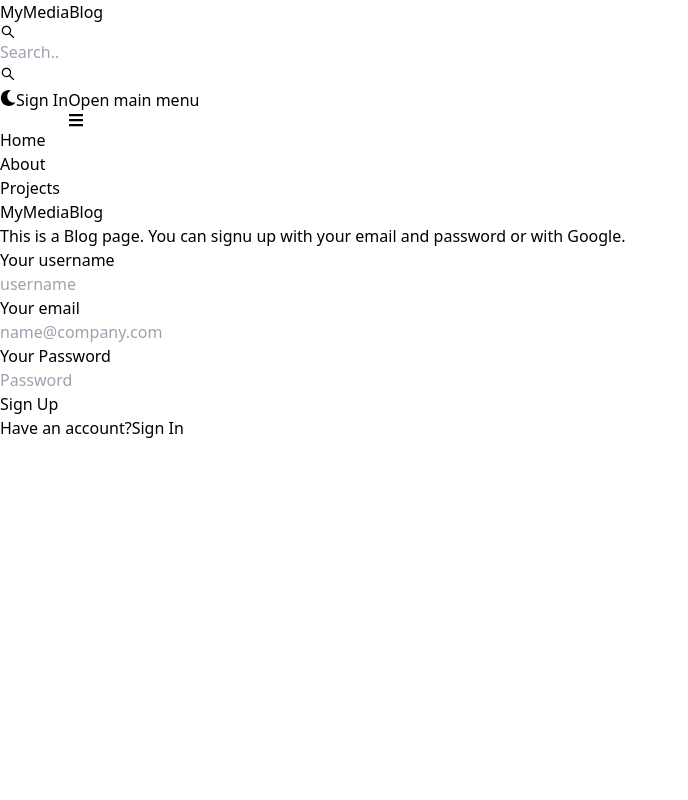
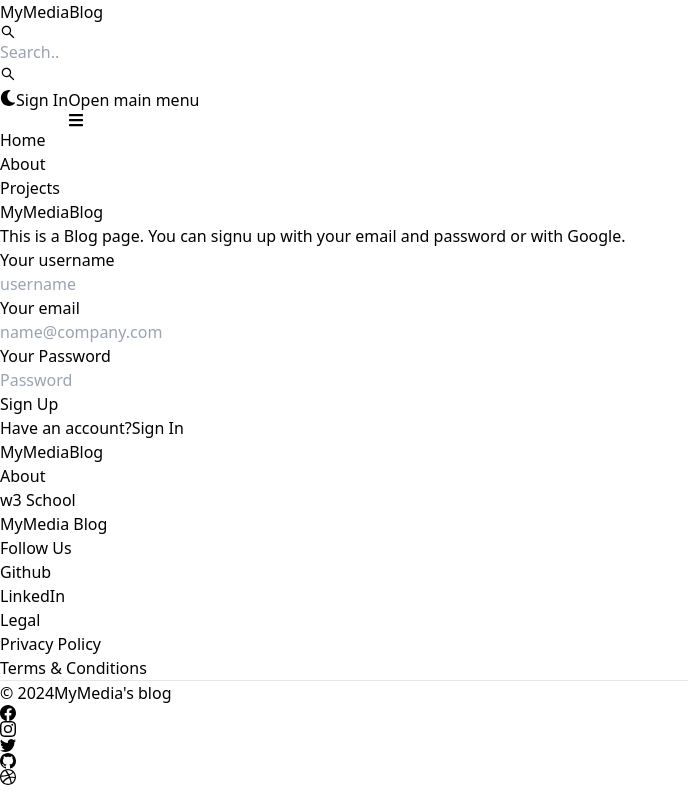
Before and after one commit to umerxgit2004/mern-blog, a React (Vite) app in the folder client/: page /signup in a window 1280 px wide. Shown: the whole page, without its empty margins (0-688 px from the left). Built offline with nearby package versions, Linux system fonts and the light colour scheme.

Commit message:
Created Footer Component

```diff
--- a/client/src/App.jsx
+++ b/client/src/App.jsx
@@ -6,6 +6,7 @@
 import SignIn from './Pages/SignIn'
 import SignUp from './Pages/SignUp'
 import Header from './components/Header'
+import FooterComponent from './components/Footer'
 
 function App() {
 
@@ -23,6 +24,7 @@
 
 
     </Routes>
+    <FooterComponent/>
     </BrowserRouter>
   )
 }
--- /dev/null
+++ b/client/src/components/Footer.jsx
@@ -0,0 +1,71 @@
+import {Footer, FooterDivider, FooterIcon} from 'flowbite-react'
+import {BsFacebook, BsInstagram, BsTwitter, BsGithub, BsDribbble} from 'react-icons/bs'
+
+import { Link } from 'react-router-dom'
+
+export default function FooterComponent(){
+    return(
+        <Footer container className='border border-t-8 border-teal-500'>
+            <div className='w-full max-w-7xl mx-auto'>
+              <div className='grid w-full justify-between sm:flex md:grid-cols-1'>
+                <div className='mt-5'>
+                <Link to="/" className='self-center whitespace-nowrap text-lg sm:text-xl font-semibold dark:text-white'>
+            <span className='px-2 py-1 bg-gradient-to-r from-indigo-500 via-purple-500 to-pink-500 rounded-lg text-white '>MyMedia</span>
+            Blog
+        </Link>
+                </div>
+                <div className="grid grid-cols-2 gap-8 mt-4 sm:grid-cols-3
+                 sm:gap-6">
+                    <div>
+                    <Footer.Title title="About"/>
+                    <Footer.LinkGroup col>
+                        <Footer.Link href='https://www.w3schools.com/' target='_blank' rel="noopener noreferrer">
+                            w3 School
+                        </Footer.Link>
+                        <Footer.Link href='/about' target='_blank' rel="noopener noreferrer">
+                            MyMedia Blog
+                        </Footer.Link>
+                    </Footer.LinkGroup>
+
+                    </div>
+                    <div>
+                    <Footer.Title title="Follow Us"/>
+                    <Footer.LinkGroup col>
+                        <Footer.Link href='https://github.com/umerxgit2004' target='_blank' rel="noopener noreferrer">
+                           Github
+                        </Footer.Link>
+                        <Footer.Link href='https://www.linkedin.com/in/umer174' target='_blank' rel="noopener noreferrer">
+                            LinkedIn
+                        </Footer.Link>
+                    </Footer.LinkGroup>
+                    </div>
+                    <div>
+                    <Footer.Title title="Legal"/>
+                    <Footer.LinkGroup col>
+                        <Footer.Link href='#' target='_blank' rel="noopener noreferrer">
+                         Privacy Policy
+                        </Footer.Link>
+                        <Footer.Link href='#' target='_blank' rel="noopener noreferrer">
+                            Terms &amp; Conditions
+                        </Footer.Link>
+                    </Footer.LinkGroup>
+                    </div>
+
+                 </div>
+             </div>
+             <FooterDivider/>
+             <div className="w-full sm:flex sm:items-center sm:justify-between">
+                <Footer.Copyright href='#' by="MyMedia's blog" year={new Date().getFullYear()}/>
+                <div className="flex gap-6 sm:mt-0 mt-4 sm:justify-center">
+                    <FooterIcon href="#" icon={BsFacebook}/>
+                    <FooterIcon href="#" icon={BsInstagram}/>
+                    <FooterIcon href="#" icon={BsTwitter}/>
+                    <FooterIcon href="#" icon={BsGithub}/>
+                    <FooterIcon href="#" icon={BsDribbble}/>
+
+                </div>
+             </div>
+            </div>
+            </Footer>
+    )
+}
```
